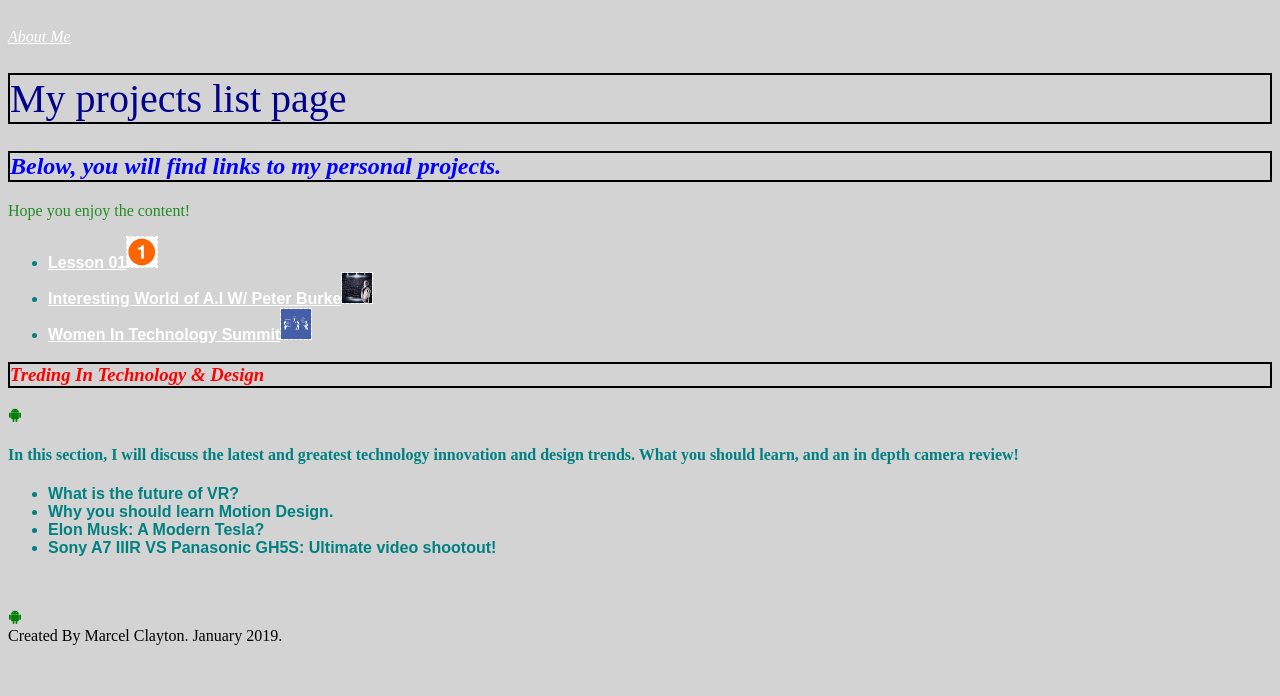
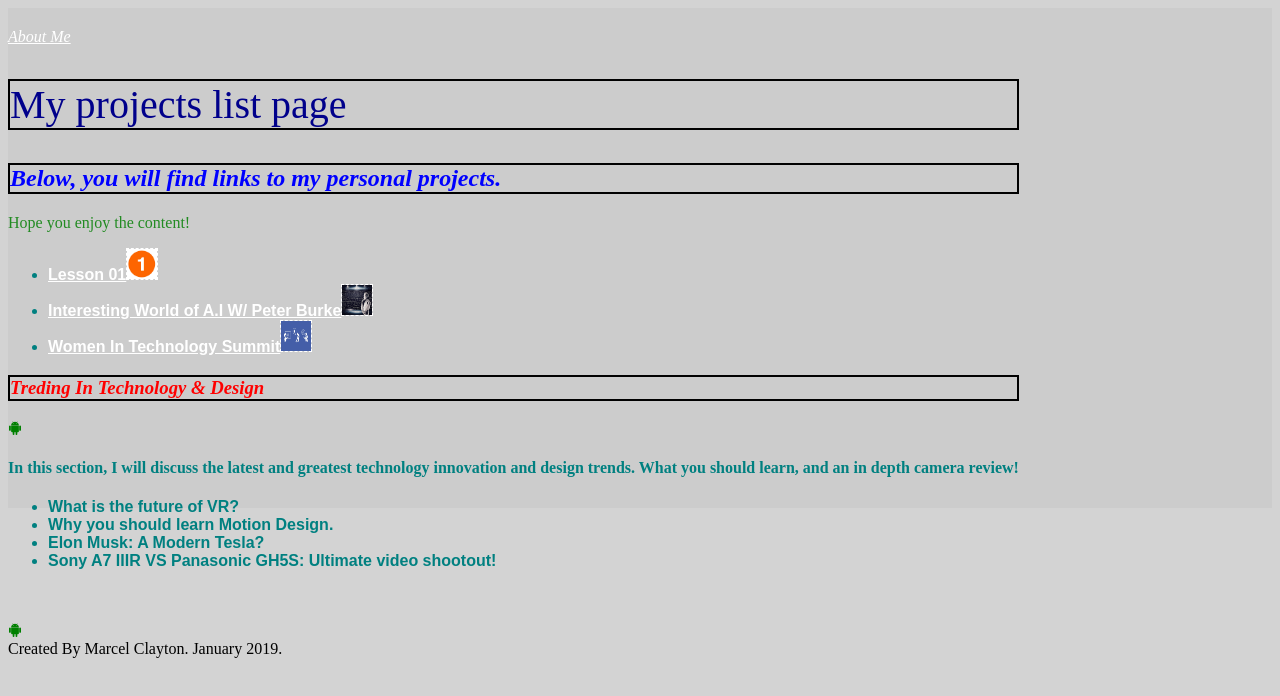
Before and after one commit to SoFlyDigital/index.html., a plain HTML site: page index.html in a window 1280 px wide. Drawn offline with Linux system fonts and the light colour scheme.

Commit message:
Update index.html

```diff
--- a/index.html
+++ b/index.html
@@ -8,6 +8,10 @@
      <link rel="stylesheet" type="text/css" href="stylesheet.css">
 </head>
   <body>
+
+    <section class="container">
+      <div class=item>
+      <div class=item>
   <header>
     <nav>
       <a href="about-me.html">About Me</a>
```
